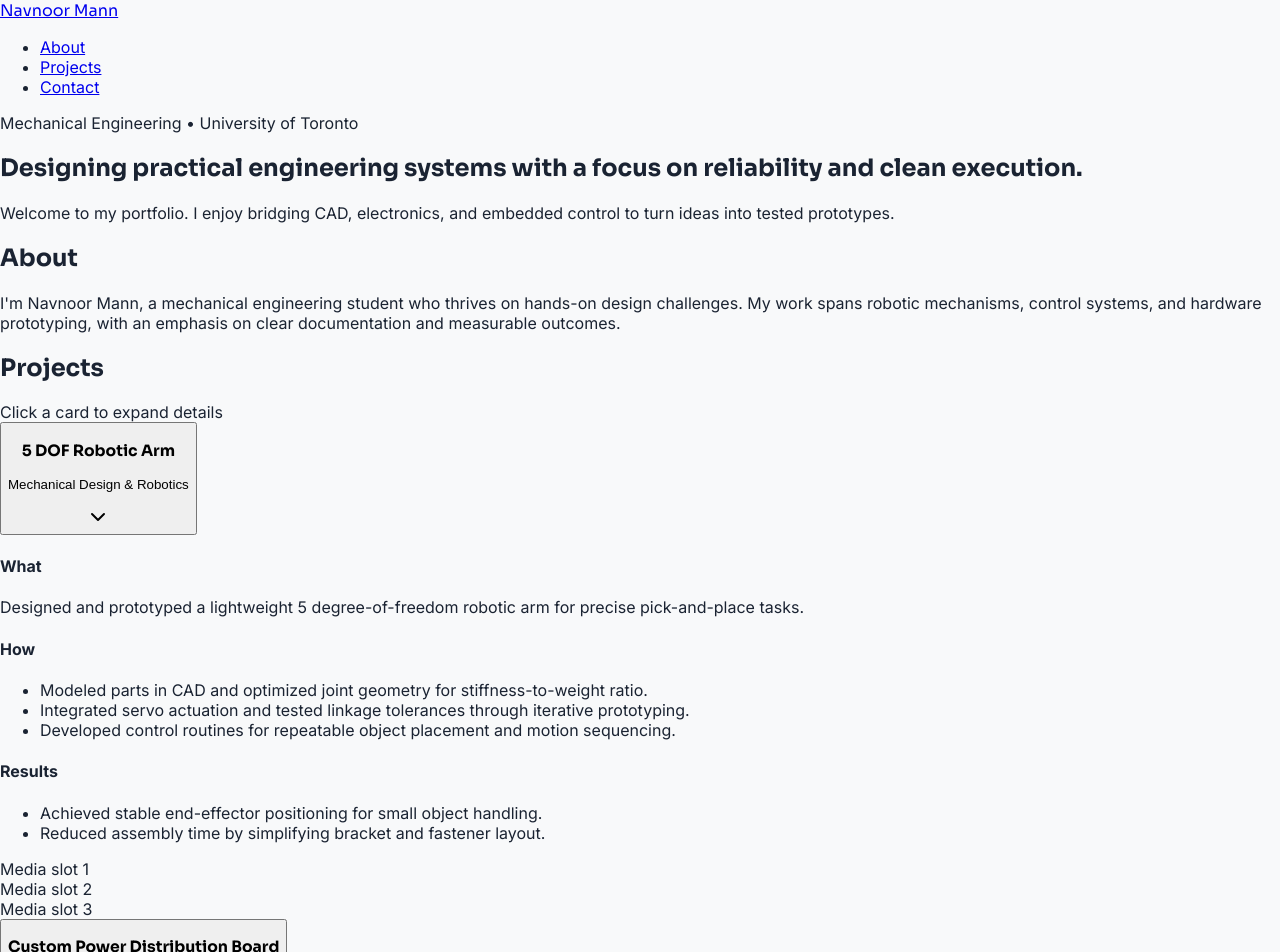
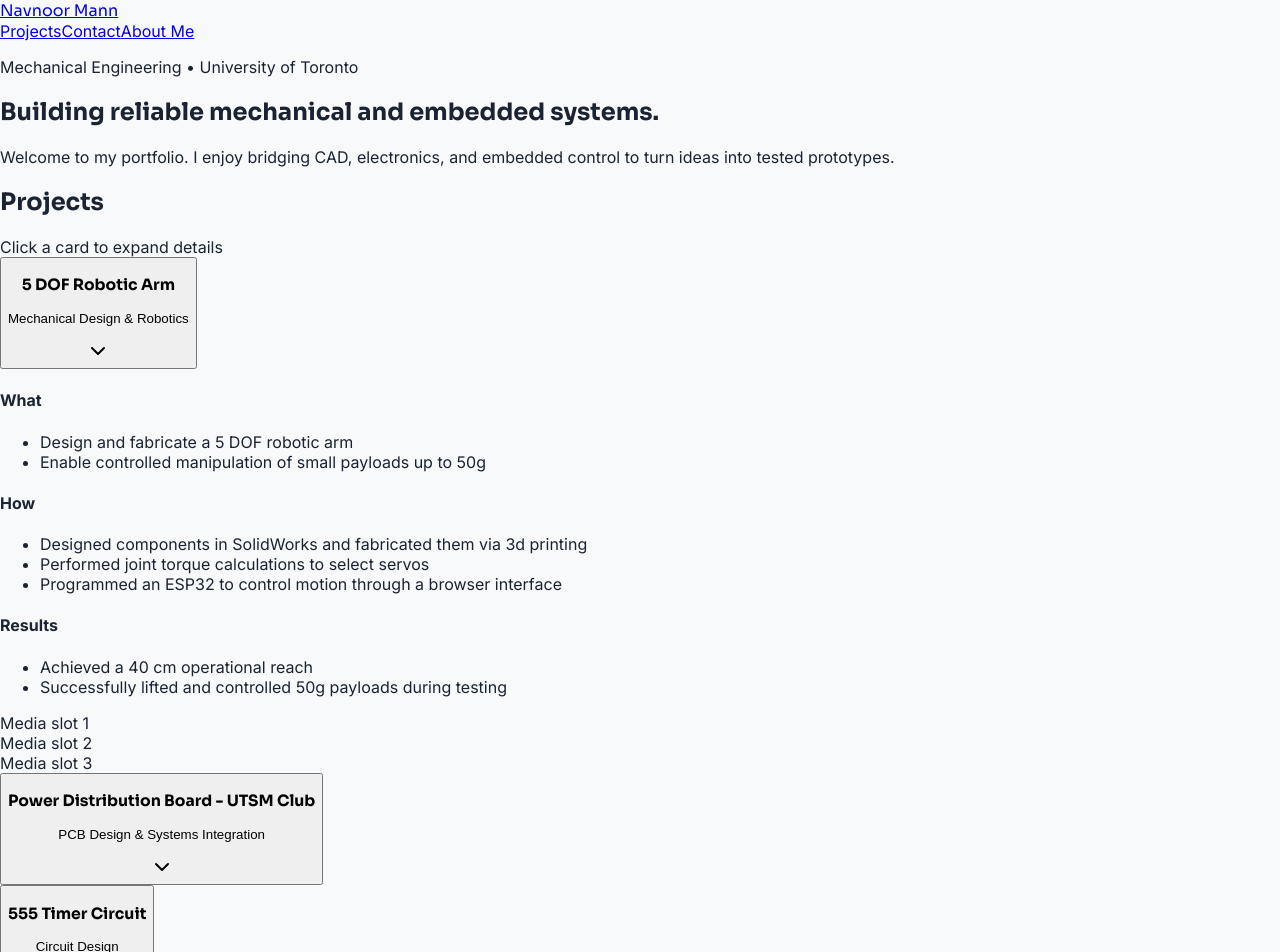
Before and after one commit to Navnoor06/gpt-website, a React (Vite) app in the folder client/: page / in a window 1280 px wide. Shown: the top 952 px of the page. Built offline with nearby package versions, Linux system fonts and the light colour scheme.

Commit message:
Refine homepage copy and move About Me to dedicated page

```diff
--- a/client/src/App.tsx
+++ b/client/src/App.tsx
@@ -1,11 +1,13 @@
 import { Route, Switch } from "wouter";
 import Home from "./pages/Home";
+import About from "./pages/About";
 import NotFound from "./pages/NotFound";
 
 export default function App() {
   return (
     <Switch>
       <Route path="/" component={Home} />
+      <Route path="/about" component={About} />
       <Route component={NotFound} />
     </Switch>
   );
--- /dev/null
+++ b/client/src/pages/About.tsx
@@ -0,0 +1,65 @@
+import { Link } from "wouter";
+
+export default function About() {
+  return (
+    <div className="min-h-screen bg-background text-primary font-body">
+      <header className="sticky top-0 z-20 backdrop-blur-md border-b border-primary/10 bg-background/85">
+        <nav className="mx-auto max-w-6xl px-4 sm:px-6 py-4 flex items-center justify-between">
+          <Link href="/" className="font-heading text-lg font-semibold tracking-wide">
+            Navnoor Mann
+          </Link>
+          <div className="flex items-center gap-5 text-sm">
+            <Link href="/" className="hover:text-accent transition-colors">
+              Home
+            </Link>
+          </div>
+        </nav>
+      </header>
+
+      <main className="mx-auto max-w-6xl px-4 sm:px-6 py-16">
+        <section className="grid lg:grid-cols-2 gap-10 items-start">
+          <div>
+            <h1 className="font-heading text-5xl font-semibold mb-8">About Me</h1>
+            <div className="space-y-8 text-primary/80 text-[2rem] leading-[1.6]">
+              <p className="text-xl leading-relaxed">
+                I&apos;m a Mechanical Engineering student at UofT with a passion for bringing ideas to life through design and fabrication. My
+                expertise spans mechanical design, PCB design, embedded systems programming, and robotics.
+              </p>
+              <p className="text-xl leading-relaxed">
+                In my free time, I love building personal projects like my 5 DOF robotic arm. These projects have taught me the importance of
+                precision, problem-solving, and iterative design. I&apos;m particularly drawn to the intersection of mechanical and electrical
+                systems, where I can leverage both hardware and software to build practical solutions.
+              </p>
+              <p className="text-xl leading-relaxed">
+                I&apos;m excited to enter robotics and hardware systems integration, where I can contribute to meaningful projects and keep growing as
+                an engineer.
+              </p>
+            </div>
+          </div>
+
+          <aside className="rounded-2xl border border-primary/15 bg-white/80 p-8 lg:mt-4">
+            <h2 className="font-heading text-3xl mb-6">Skills & Expertise</h2>
+            <div className="space-y-5 text-primary/85">
+              <div>
+                <h3 className="font-semibold text-2xl">Mechanical Design</h3>
+                <p className="text-xl">SolidWorks, 3D Printing, CAD Modeling</p>
+              </div>
+              <div>
+                <h3 className="font-semibold text-2xl">PCB Design</h3>
+                <p className="text-xl">KiCad, Altium 365, Circuit Design</p>
+              </div>
+              <div>
+                <h3 className="font-semibold text-2xl">Embedded Systems</h3>
+                <p className="text-xl">Arduino, ESP32, C++, Microcontroller Programming</p>
+              </div>
+              <div>
+                <h3 className="font-semibold text-2xl">Robotics</h3>
+                <p className="text-xl">Robot Design, Sensor Integration, Motion Control</p>
+              </div>
+            </div>
+          </aside>
+        </section>
+      </main>
+    </div>
+  );
+}
--- a/client/src/pages/Home.tsx
+++ b/client/src/pages/Home.tsx
@@ -1,11 +1,12 @@
 import { ChevronDown, Download, Mail, Linkedin, ExternalLink } from "lucide-react";
 import { useMemo, useState } from "react";
+import { Link } from "wouter";
 
 type Project = {
   id: string;
   title: string;
   category: string;
-  what: string;
+  what: string[];
   how: string[];
   results: string[];
   mediaPlaceholders: number;
@@ -16,72 +17,85 @@ const projects: Project[] = [
     id: "robotic-arm",
     title: "5 DOF Robotic Arm",
     category: "Mechanical Design & Robotics",
-    what: "Designed and prototyped a lightweight 5 degree-of-freedom robotic arm for precise pick-and-place tasks.",
+    what: [
+      "Design and fabricate a 5 DOF robotic arm",
+      "Enable controlled manipulation of small payloads up to 50g",
+    ],
     how: [
-      "Modeled parts in CAD and optimized joint geometry for stiffness-to-weight ratio.",
-      "Integrated servo actuation and tested linkage tolerances through iterative prototyping.",
-      "Developed control routines for repeatable object placement and motion sequencing.",
+      "Designed components in SolidWorks and fabricated them via 3d printing",
+      "Performed joint torque calculations to select servos",
+      "Programmed an ESP32 to control motion through a browser interface",
     ],
     results: [
-      "Achieved stable end-effector positioning for small object handling.",
-      "Reduced assembly time by simplifying bracket and fastener layout.",
+      "Achieved a 40 cm operational reach",
+      "Successfully lifted and controlled 50g payloads during testing",
     ],
     mediaPlaceholders: 3,
   },
   {
     id: "power-board",
-    title: "Custom Power Distribution Board",
-    category: "Electronics & Prototyping",
-    what: "Built a compact power board to safely distribute regulated power across a multi-module robotics setup.",
+    title: "Power Distribution Board - UTSM Club",
+    category: "PCB Design & Systems Integration",
+    what: [
+      "Design a power distribution PCB for a hydrogen-powered vehicle",
+      "Simplify battery-to-joulemeter wiring and improve system reliability",
+    ],
     how: [
-      "Captured schematic and routed PCB with protective fusing and clear labeling.",
-      "Validated voltage rails under load with bench testing.",
-      "Documented wiring map for quick maintenance and module swaps.",
+      "Created schematic and routed PCB in Altium365",
+      "Designed dedicated +12V and GND distribution traces",
+      "Optimized layout to improve grounding and reduce wiring clutter",
     ],
     results: [
-      "Improved reliability of integrated system testing.",
-      "Cut debugging time with cleaner power segmentation.",
+      "Simplified battery-to-system wiring architecture",
+      "Improved electrical reliability and serviceability during testing",
     ],
     mediaPlaceholders: 2,
   },
   {
     id: "555-timer",
-    title: "555 Timer Application",
+    title: "555 Timer Circuit",
     category: "Circuit Design",
-    what: "Implemented a 555 timer based circuit to demonstrate pulse generation and timing control behavior.",
+    what: [
+      "Design and fabricate a 555 timer PCB for signal generation",
+      "Translate schematic design into a manufacturable board layout",
+    ],
     how: [
-      "Calculated RC timing values for target frequency.",
-      "Built and verified circuit on breadboard before documenting final schematic.",
-      "Measured output waveform and compared against expected timing model.",
+      "Designed schematic and assigned footprints in KiCad",
+      "Routed PCB and prepared manufacturing files for JLCPCB",
+      "Generated complete BOM and validated component footprints",
+      "Hand-soldered 10+ through-hole components",
     ],
     results: [
-      "Produced a consistent pulse signal within expected tolerance.",
-      "Created a reusable educational example for electronics fundamentals.",
+      "Successfully fabricated and assembled functional PCB",
+      "Verified circuit operation through operation",
     ],
     mediaPlaceholders: 2,
   },
   {
     id: "autonomous-robot",
-    title: "Line-Following Robot",
-    category: "Embedded Systems",
-    what: "Developed an autonomous robot that follows high-contrast paths using onboard sensing and feedback logic.",
+    title: "Autonomous Motion-Sensing Robot",
+    category: "Embedded Systems & Robotics",
+    what: [
+      "Design and build an autonomous mobile robot for obstacle detection",
+      "Enable real-time path correction to prevent collisions",
+    ],
     how: [
-      "Integrated motor drivers and reflective sensors with microcontroller firmware.",
-      "Tuned control loop parameters for smoother corner handling.",
-      "Iterated chassis layout to balance traction, speed, and stability.",
+      "Programmed an Arduino (C++) to process ultrasonic sensor data",
+      "Integrated an L293D motor driver with DC gear motors",
+      "Developed movement logic to continuously scan and adjust direction",
+      "Assembled full electrical system including LEDs and buzzer indicators",
     ],
     results: [
-      "Improved lap consistency and reduced drift on turns.",
-      "Demonstrated robust behavior across varying light conditions.",
+      "Achieved near 100% collision avoidance during testing",
+      "Demonstrated stable autonomous navigation in enclosed environments",
     ],
     mediaPlaceholders: 3,
   },
 ];
 
 const navItems = [
-  { id: "about", label: "About" },
-  { id: "projects", label: "Projects" },
-  { id: "contact", label: "Contact" },
+  { id: "projects", label: "Projects", href: "#projects" },
+  { id: "contact", label: "Contact", href: "#contact" },
 ];
 
 export default function Home() {
@@ -92,16 +106,19 @@ export default function Home() {
     <div className="bg-background text-primary font-body">
       <header className="sticky top-0 z-20 backdrop-blur-md border-b border-primary/10 bg-background/85">
         <nav className="mx-auto max-w-6xl px-4 sm:px-6 py-4 flex items-center justify-between">
-          <a href="#home" className="font-heading text-lg font-semibold tracking-wide">Navnoor Mann</a>
-          <ul className="flex items-center gap-5 text-sm">
+          <a href="#home" className="font-heading text-lg font-semibold tracking-wide">
+            Navnoor Mann
+          </a>
+          <div className="flex items-center gap-5 text-sm">
             {navItems.map((item) => (
-              <li key={item.id}>
-                <a href={`#${item.id}`} className="hover:text-accent transition-colors">
-                  {item.label}
-                </a>
-              </li>
+              <a key={item.id} href={item.href} className="hover:text-accent transition-colors">
+                {item.label}
+              </a>
             ))}
-          </ul>
+            <Link href="/about" className="hover:text-accent transition-colors">
+              About Me
+            </Link>
+          </div>
         </nav>
       </header>
 
@@ -109,18 +126,10 @@ export default function Home() {
         <section className="py-20 sm:py-28">
           <p className="text-sm uppercase tracking-[0.2em] text-accent mb-4">Mechanical Engineering • University of Toronto</p>
           <h1 className="font-heading text-4xl sm:text-6xl font-semibold leading-tight max-w-4xl">
-            Designing practical engineering systems with a focus on reliability and clean execution.
+            Building reliable mechanical and embedded systems.
           </h1>
           <p className="mt-6 text-base sm:text-lg max-w-3xl text-primary/80">
             Welcome to my portfolio. I enjoy bridging CAD, electronics, and embedded control to turn ideas into tested prototypes.
-          </p>
-        </section>
-
-        <section id="about" className="py-12 scroll-mt-24">
-          <h2 className="font-heading text-3xl mb-4">About</h2>
-          <p className="max-w-3xl text-primary/80 leading-7">
-            I&apos;m Navnoor Mann, a mechanical engineering student who thrives on hands-on design challenges. My work spans robotic mechanisms,
-            control systems, and hardware prototyping, with an emphasis on clear documentation and measurable outcomes.
           </p>
         </section>
 
@@ -151,7 +160,11 @@ export default function Home() {
                       <div className="md:col-span-3 space-y-5">
                         <div>
                           <h4 className="font-semibold mb-2">What</h4>
-                          <p className="text-primary/80">{project.what}</p>
+                          <ul className="list-disc pl-5 space-y-1 text-primary/80">
+                            {project.what.map((item) => (
+                              <li key={item}>{item}</li>
+                            ))}
+                          </ul>
                         </div>
                         <div>
                           <h4 className="font-semibold mb-2">How</h4>
@@ -193,10 +206,15 @@ export default function Home() {
           <h2 className="font-heading text-3xl mb-4">Contact</h2>
           <p className="text-primary/80 max-w-2xl mb-6">If you&apos;d like to collaborate or discuss internship opportunities, I&apos;d love to connect.</p>
           <div className="flex flex-wrap gap-3">
-            <a className="inline-flex items-center gap-2 rounded-md bg-primary text-white px-4 py-2 hover:bg-primary/90" href="mailto:navnoor@example.com">
+            <a className="inline-flex items-center gap-2 rounded-md bg-primary text-white px-4 py-2 hover:bg-primary/90" href="mailto:navnoormann06@gmail.com">
               <Mail size={16} /> Email
             </a>
-            <a className="inline-flex items-center gap-2 rounded-md border border-primary/20 px-4 py-2 hover:border-accent hover:text-accent" href="https://www.linkedin.com" target="_blank" rel="noreferrer">
+            <a
+              className="inline-flex items-center gap-2 rounded-md border border-primary/20 px-4 py-2 hover:border-accent hover:text-accent"
+              href="https://linkedin.com/in/navnoormann"
+              target="_blank"
+              rel="noreferrer"
+            >
               <Linkedin size={16} /> LinkedIn
             </a>
             <a className="inline-flex items-center gap-2 rounded-md border border-primary/20 px-4 py-2 hover:border-accent hover:text-accent" href="#" target="_blank" rel="noreferrer">
@@ -209,9 +227,7 @@ export default function Home() {
         </section>
       </main>
 
-      <footer className="border-t border-primary/10 py-6 text-center text-sm text-primary/70">
-        © {year} Navnoor Mann. Built with React + Tailwind.
-      </footer>
+      <footer className="border-t border-primary/10 py-6 text-center text-sm text-primary/70">© {year} Navnoor Mann. Built with React + Tailwind.</footer>
     </div>
   );
 }
```
